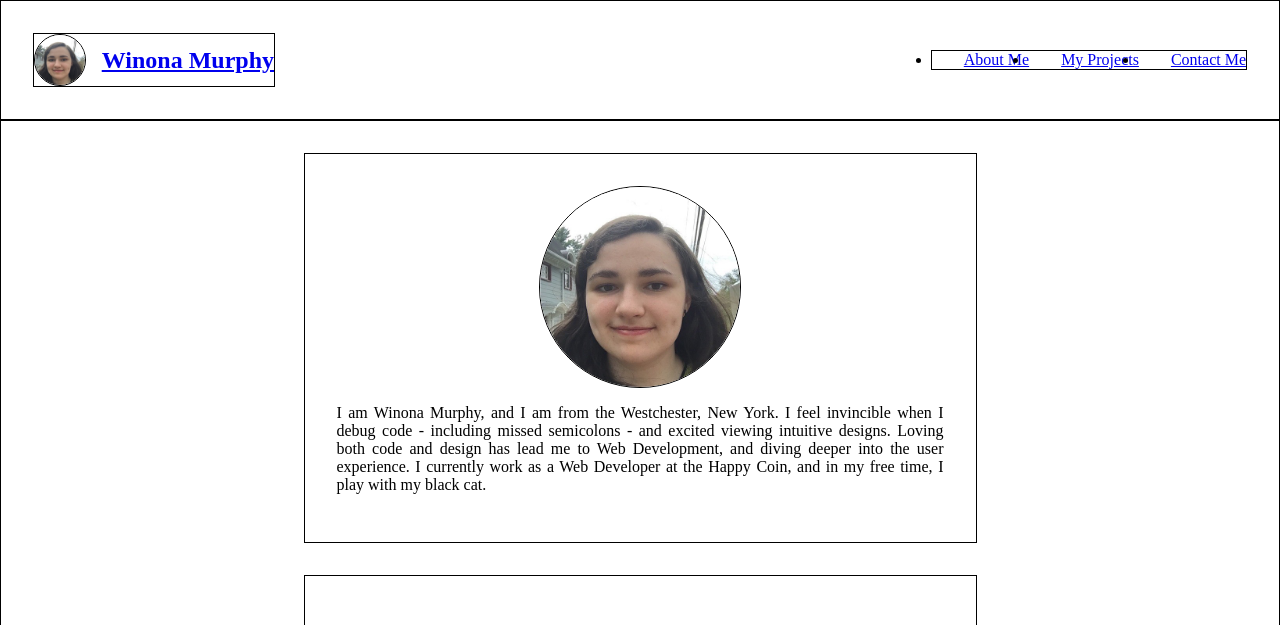
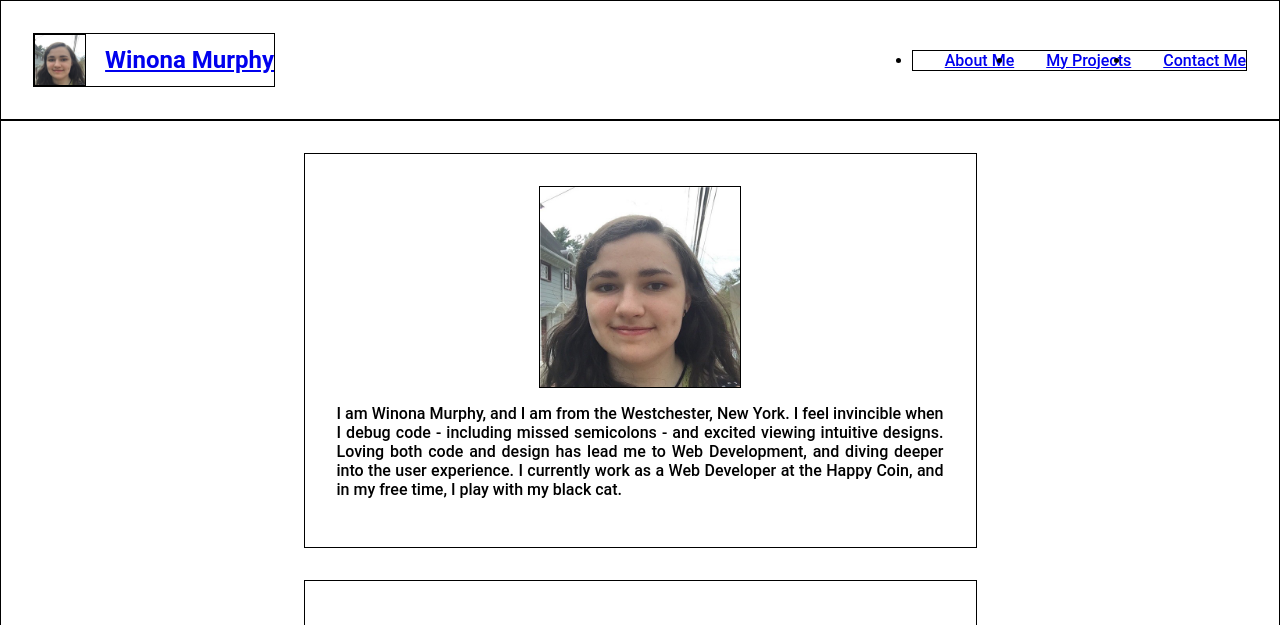
Before and after one commit to wmurphy-collabstar/Foundations_personal-portfolio-design, a plain HTML site: page index.html in a window 1280 px wide. Shown: the top 625 px of the page. Drawn offline with Linux system fonts and the light colour scheme.

Commit message:
Added color, font, border variables and classes

```diff
--- a/styles.css
+++ b/styles.css
@@ -4,9 +4,6 @@
     --logo-width: 50px;
     --big-logo-width: 200px;
     --project-img-width: 250px;
-
-    /*Image border radius*/
-    --logo-border-radius: 50%;
 
     /*Header spacing*/
     --header-padding: 2rem;
@@ -17,14 +14,17 @@
     /*Nav spacing*/
     --nav-padding: 0 0 0 2rem;
 
-    /*Main spacing*/
+    /*Main size and spacing*/
     --main-padding: 0 2em;
     --paragraph-text-align: justify;
     --content-width: 50%;
     --content-margin-top: 2em;
     --content-padding: 2em;
-    --content-border-radius: 20px;
     --input-button-padding: 1rem 2rem;
+
+    /*Divider spacing*/
+    --section-divider-width: 60%;
+    --section-divider-height: 5px;
 
     /*Home spacing*/
     --home-align-items: center;
@@ -37,7 +37,7 @@
     --list-title-margin: 1rem 0 0;
     --resume-margin: 2rem 0 0;
 
-    /*Projects spacing*/
+    /*Projects size and spacing*/
     --projects-width: 75%;
     --card-width: 38%;
     --card-padding: 1rem;
@@ -46,7 +46,7 @@
     --card-image-width: 250px;
     --card-image-height: 170px;
 
-    /*Contact spacing*/
+    /*Contact size and spacing*/
     --form-align-items: center;
     --form-field-width: 75%;
     --form-field-margin: 0 0 1rem;
@@ -59,6 +59,58 @@
     /*Footer spacing*/
     --footer-padding: 1rem 2rem;
 
+    /*Colors for whole page*/
+    --background-color: #22577A;
+    --text-color: #FFF;
+    --border-color: #57CC99;
+    --divider-color: #FFF;
+    --header-footer-background-color: #FFF;
+    --header-footer-text-color: #22577A;
+    --header-footer-border-color: #22577A;
+    --card-background-color: #90ABBC;
+    --card-text-color: #0A1727;
+
+    /*Border styles*/
+    --content-border-radius: 20px;
+    --button-border-radius: 40px;
+    --content-border-width: 5px;
+    --logo-border-radius: 50%;
+    --small-logo-border-width: 2px;
+
+    /*Font styles*/
+    --content-font-family: 'Roboto', sans-serif;
+    --content-font-weight: 500;
+    --content-font-size: 30px;
+    --content-line-height: 50px;
+
+    --button-font-weight: 700;
+    --button-font-size: 30px;
+
+    --header-footer-font-size: 20px;
+    --header-footer-line-height: 40px;
+    --header-footer-text-decoration: none;
+    --nav-list-style: none;
+
+    --section-title-font-size: 40px;
+    --section-anchor-font-size: 25px;
+    --section-title-anchor-line-height: 40px;
+    --section-anchor-text-decoration: underline;
+
+    --skills-list-title-font-size: 30px;
+    --skills-list-body-font-size: 24px;
+    --skills-list-line-height: 40px;
+
+    --card-title-font-size: 24px;
+    --card-title-line-height: 40px;
+    --card-desc-font-size: 20px;
+    --card-desc-line-height: 30px;
+
+    --form-label-font-size: 30px;
+    --form-label-line-height: 40px;
+    --form-input-font-size: 20px;
+    --form-input-line-height: 40px;
+
+
 }
 
 /*Enable smooth scrolling between linked sections*/
@@ -67,6 +119,7 @@ html{
 }
 
 /*Utility classes*/
+/*Layout*/
 .no-margin-or-padding{
     margin: 0;
     padding: 0;
@@ -94,28 +147,73 @@ html{
     border: 1px solid black;
 }
 
+/*Removes extra space on the bottom of an image anchor link*/
+.remove-anchor-img-space{
+    line-height: 0;
+}
+
+/*Colors*/
+.background-primary{
+    background-color: var(--background-color);
+}
+
+.background-secondary{
+    background-color: var(--card-background-color);
+}
+
+/*Borders*/
+.primary-border{
+    border: var(--content-border-width) solid var(--border-color);
+}
+
+.header-border{
+    border-bottom: var(--content-border-width) solid var(--background-color);
+}
+
+.footer-border{
+    border-top: var(--content-border-width) solid var(--background-color);
+}
+
+.small-logo-border{
+    border: var(--small-logo-border-width) solid var(--border-color);
+}
+
+.rounded-border{
+    border-radius: var(--content-border-radius);
+}
+
+.rounded-btn-border{
+    border-radius: var(--button-border-radius);
+}
+
+.circle-border{
+    border-radius: var(--logo-border-radius);
+}
+
+/*Fonts*/
+body, .form-input, textarea{
+    font-family: var(--content-font-family);
+    font-weight: var(--content-font-weight);
+}
+
+.header-footer-text{
+    color: var(--header-footer-text-color);
+}
+
+/*Layout (in order of content on page)*/
 
 /*Image Sizing (in order of content on page)*/
 .logo {
     width: var(--logo-width);
-    border-radius: var(--logo-border-radius);
 }
 
 .big-logo {
     width: var(--big-logo-width);
-    border-radius: var(--logo-border-radius);
 }
 
 .project-img{
     width: var(--project-img-width);
 }
-
-/*Removes extra space on the bottom of an image anchor link*/
-.remove-anchor-img-space{
-    line-height: 0;
-}
-
-/*Layout (in order of content on page)*/
 
 /*Header*/
 .header {
@@ -182,7 +280,6 @@ html{
 }
 
 .card {
-    border-radius: var(--content-border-radius);
     width: var(--card-width);
     padding: var(--card-padding);
     align-items: var(--card-align-items);
@@ -193,8 +290,6 @@ html{
     object-fit: cover;
     width: var(--card-image-width);
     height: var(--card-image-height);
-    border-radius: var(--content-border-radius);
-    border: 3px solid green;
 }
 
 /*Main: Contact*/
```
